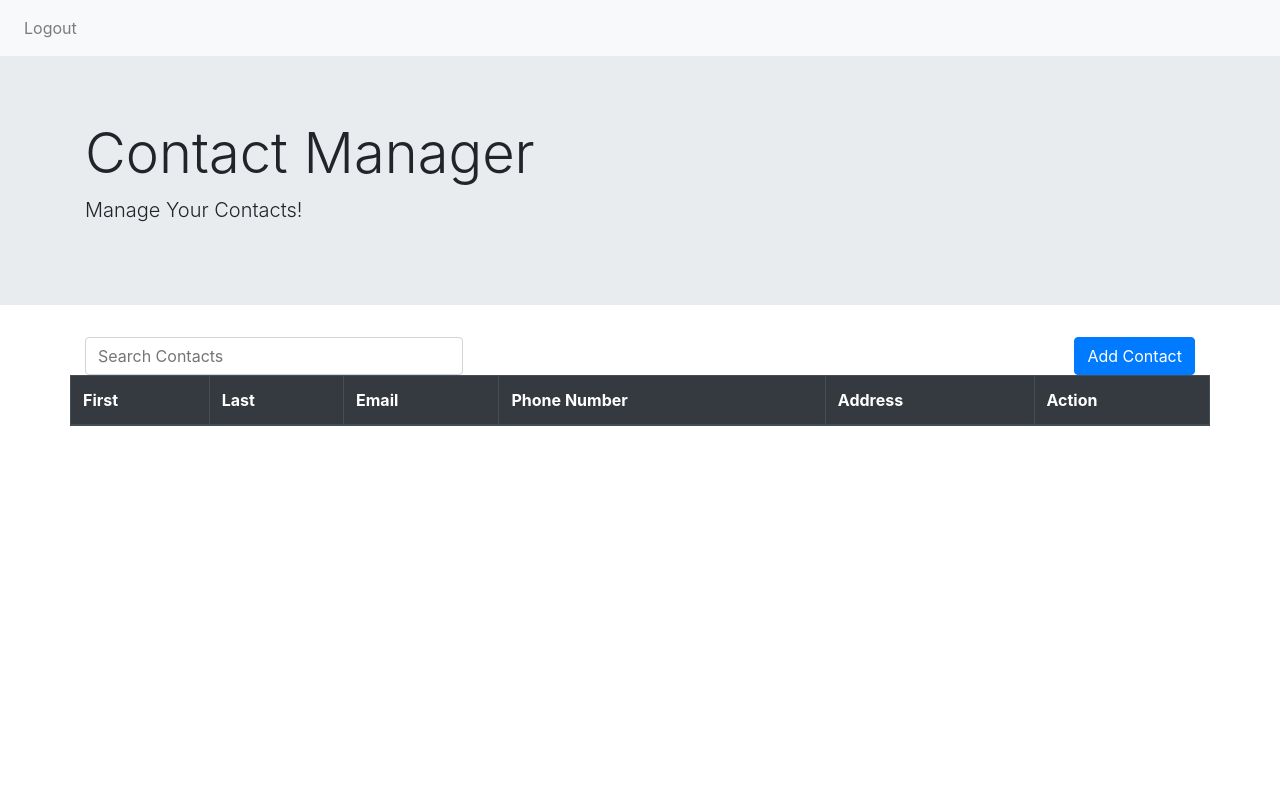
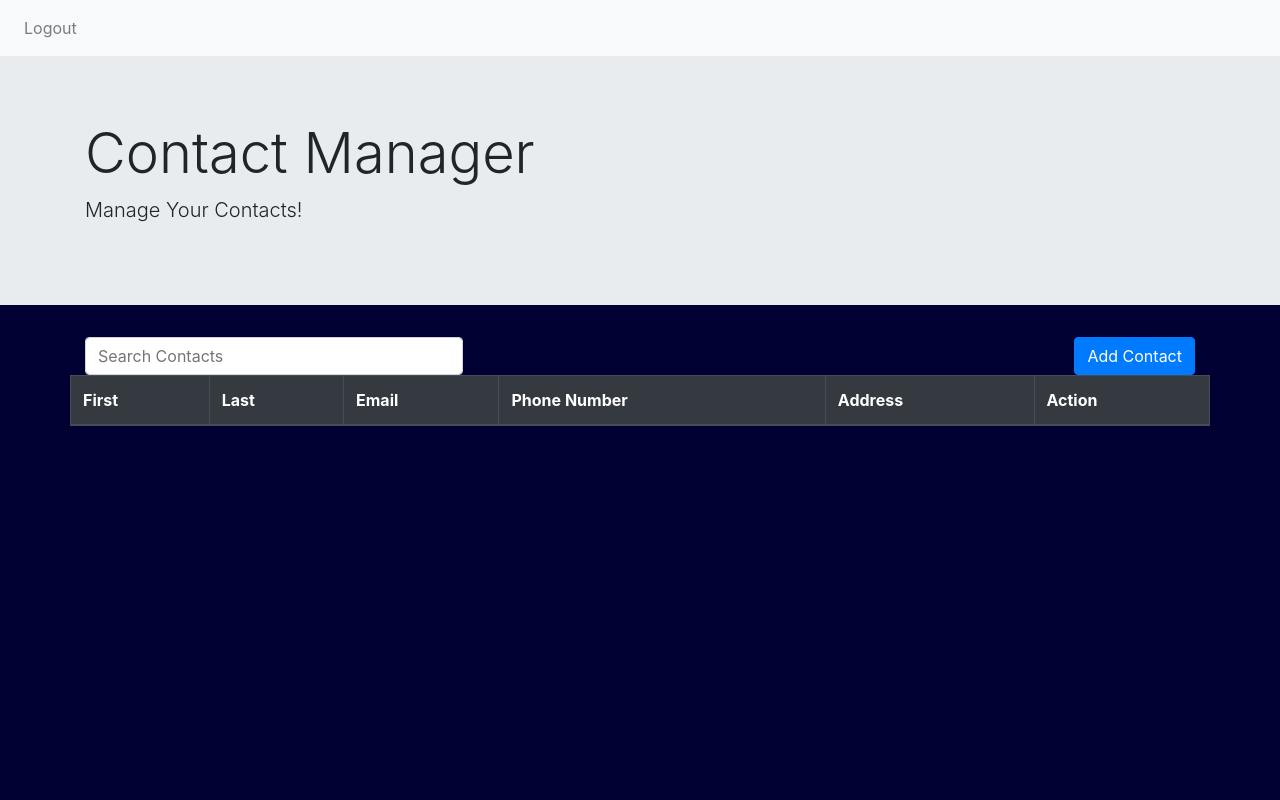
Before and after one commit to LuisLReyes/contactmanager, a PHP site: page /contact.php in a window 1280 px wide. Run offline with PHP 8.4, Linux system fonts and the light colour scheme; the visitor is signed in with stand-in values (Sample User, id 1); lists and menus that the app fills with data are empty; some libraries are stand-ins or nearby versions.

Commit message:
Update contact.php

```diff
--- a/contact.php
+++ b/contact.php
@@ -18,7 +18,7 @@
         <link rel="stylesheet" href="css/contactsPage.css">
 
     </head>
-    <body>
+    <body class="bgblue">
         <!--Begin page HTML here-->
 		<nav class="navbar navbar-expand-lg navbar-light bg-light sticky-top">
 		  <div class="collapse navbar-collapse" id="navbarSupportedContent">
```
